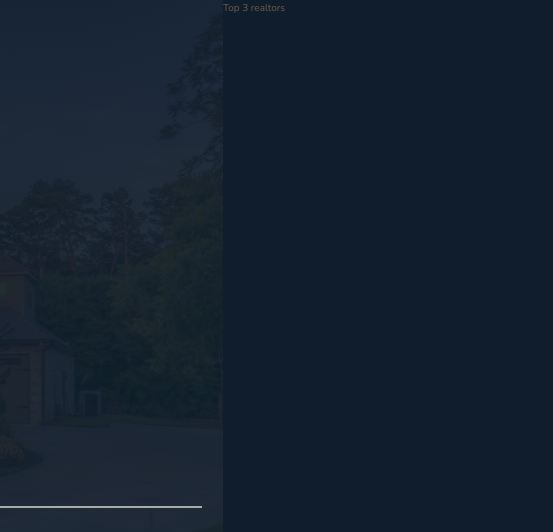
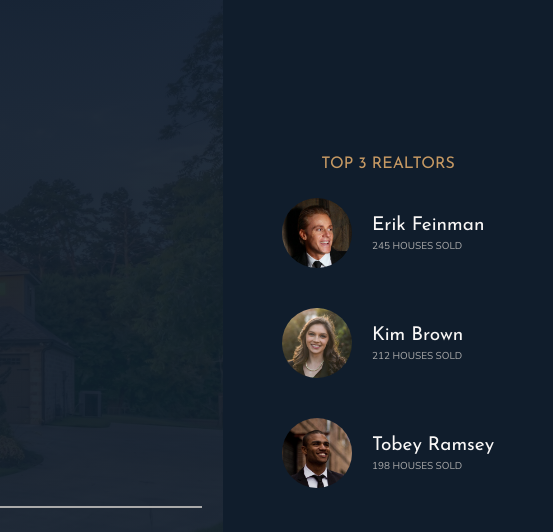
Before and after one commit to Djeeb/Nexter, a website: page index.html in a window 1280 px wide. Shown: the top 532 px of the page, 727-1280 px from the left. Drawn offline with nearby package versions, Linux system fonts and the light colour scheme.

Commit message:
added realtors section

```diff
--- a/index.html
+++ b/index.html
@@ -31,7 +31,26 @@
         </header>
 
         <div class="realtors">
-            Top 3 realtors
+            <h3 class="heading-3">Top 3 Realtors</h3>
+            <div class="realtors__list">
+                <img src="img/realtor-1.jpeg" alt="Realtor 1" class="realtors__img">
+                <div class="realtors__details">
+                    <h4 class="heading-4 heading-4--light">Erik Feinman</h4>
+                    <p class="realtors__sold">245 houses sold</p>
+                </div>
+
+                <img src="img/realtor-2.jpeg" alt="Realtor 2" class="realtors__img">
+                <div class="realtors__details">
+                    <h4 class="heading-4 heading-4--light">Kim Brown</h4>
+                    <p class="realtors__sold">212 houses sold</p>
+                </div>
+
+                <img src="img/realtor-3.jpeg" alt="Realtor 3" class="realtors__img">
+                <div class="realtors__details">
+                    <h4 class="heading-4 heading-4--light">Tobey Ramsey</h4>
+                    <p class="realtors__sold">198 houses sold</p>
+                </div>
+            </div>
         </div>
 
         <section class="features">
--- a/sass/_realtors.scss
+++ b/sass/_realtors.scss
@@ -1,4 +1,31 @@
 .realtors {
     background-color: $color-secondary;
     grid-column: col-start 7 / full-end;
+    padding: 3rem;
+
+    display: grid;
+    align-content: center;
+    justify-content: center;
+    justify-items: center;
+    grid-row-gap: 2rem;
+
+    &__list {
+        display: grid;
+        grid-template-columns: min-content max-content;
+        grid-column-gap: 2rem;
+        grid-row-gap: 5vh;
+        align-items: center;
+    }
+
+    &__img {
+        width: 7rem;
+        border-radius: 50%;
+        display: block;
+    }
+
+    &__sold {
+        text-transform: uppercase;
+        color: $color-grey-light-2;
+        margin-top: -3px;
+    }
 }
```
Also changed, not shown: css/style.css.
